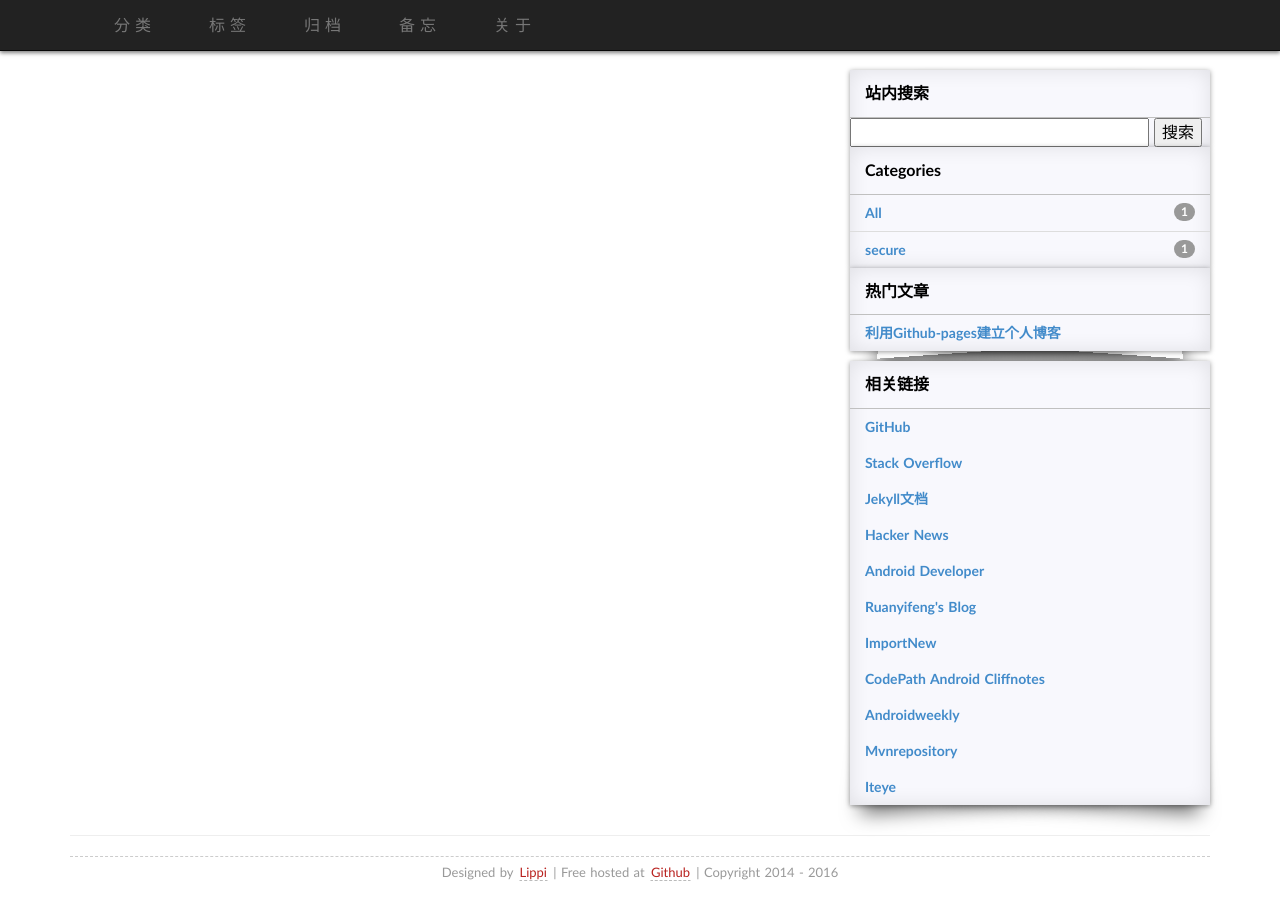
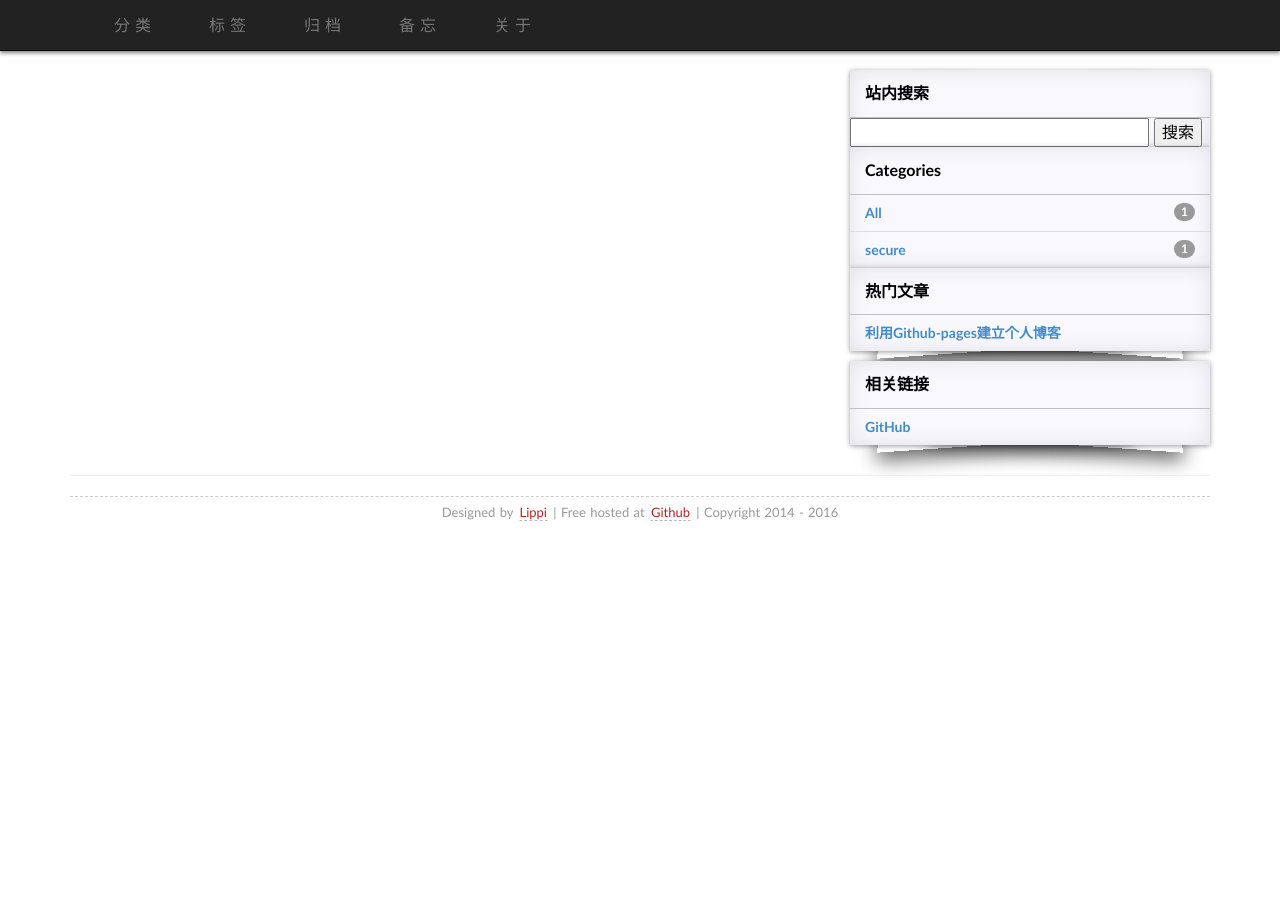
Before and after one commit to wulimin/blog, a Jekyll site: the page built from index.html, in a window 1280 px wide. Built offline with Jekyll 4.4.1, drawn with Linux system fonts in a browser that asks for light colours; some web fonts are replaced; comment, search, counter and statistics services are not loaded.

Commit message:
Update links.html

```diff
--- a/_includes/links.html
+++ b/_includes/links.html
@@ -8,62 +8,6 @@
                    GitHub
                 </a>
               </li>
-<li>
-                <a href="http://www.stackoverflow.com/" class="categories-list-item">
-                   Stack Overflow
-                </a>
-              </li>
-<li>
-                <a href="http://jekyllrb.com/docs/posts/" class="categories-list-item">
-                  Jekyll文档
-                </a>
-              </li>
-
-               <li>
-                <a href="https://news.ycombinator.com/" class="categories-list-item">
-                   Hacker News
-                </a>
-              </li>
-
-              <li>
-                <a href="http://developer.android.com/" class="categories-list-item">
-                   Android Developer
-                </a>
-              </li>
-
-              <li>
-                <a href="http://www.ruanyifeng.com/blog/" class="categories-list-item">
-                   Ruanyifeng's Blog
-                </a>
-              </li>
-
-
-  <li>
-                <a href="http://www.importnew.com/" class="categories-list-item">
-                   ImportNew
-                </a>
-              </li>
-<li>
-                <a href="http://guides.codepath.com/android" class="categories-list-item">
-                   CodePath Android Cliffnotes
-                </a>
-              </li>
-<li>
-                <a href="http://androidweekly.net/" class="categories-list-item">
-                   Androidweekly
-                </a>
-              </li>
-<li>
-			<a href="http://mvnrepository.com/" class="categories-list-item">
-                   Mvnrepository
-                </a>
-              </li>
-<li>
-			<a href="http://www.iteye.com/" class="categories-list-item">
-                  Iteye
-                </a>
-              </li>
-
             </ul>
 
 </div>
```
